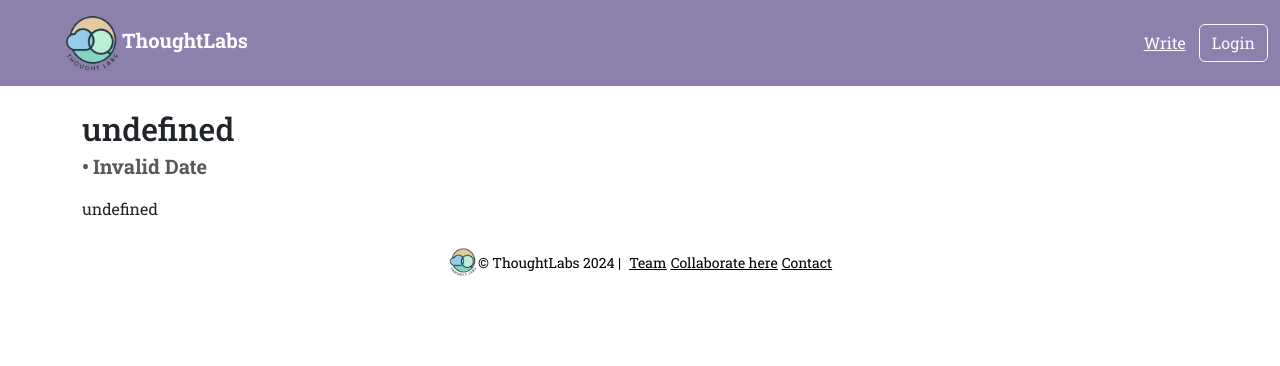
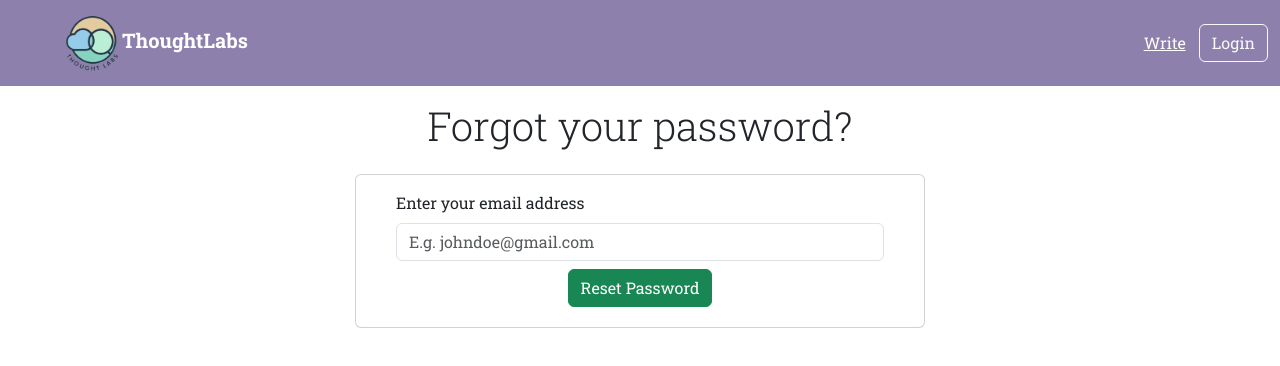
Before and after one commit to Rajkarnikar-unish/blog-frontend, a React (Vite) app: page /forgot-password in a window 1280 px wide. Shown: the top 366 px of the page. Built offline with nearby package versions, Linux system fonts and the light colour scheme; no server answers.

Commit message:
feat: implemented forgot password flow w/ form page

```diff
--- a/src/App.jsx
+++ b/src/App.jsx
@@ -8,6 +8,8 @@ import Signup from "./components/auth/Signup";
 import { ToastContainer } from "react-toastify";
 import Blog from "./components/blog/Blog";
 import Write from "./components/blog/Write";
+import EmailVerification from "./components/auth/EmailVerification";
+import ForgotPassword from "./components/auth/ForgotPassword";
 
 function App() {
   return (
@@ -26,6 +28,10 @@ function App() {
 
           <Route path="/profile" element={<Profile />}></Route>
 
+          <Route path="/forgot-password" element={<ForgotPassword/>}></Route>
+
+          <Route path="/verify-email" element={<EmailVerification/>}></Route>
+
           <Route path="/:title" element={<Blog />}></Route>
         </Routes>
         {/* <Footer /> */}
--- a/src/AuthProvider.jsx
+++ b/src/AuthProvider.jsx
@@ -24,11 +24,11 @@ export const AuthProvider = ({ children }) => {
         refreshToken,
       });
     } else {
-      checkOAuth2Session();
+      // checkOAuth2Session();
     }
   }, []);
 
-  const checkOAuth2Session = () => {
+  const checkOAuth2Session = async () => {
     try {
       getOAuthUser()
         .then((response) => {
@@ -39,7 +39,10 @@ export const AuthProvider = ({ children }) => {
           }
         })
         .then((data) => {
-          setUser(data);
+          // console.log(data);
+          if(data.isEmailVerified) {
+            setUser(data);
+          }
         });
     } catch (error) {
       console.error("Failed to retrieve OAuth2 session:", error);
--- a/src/components/auth/Auth.css
+++ b/src/components/auth/Auth.css
@@ -0,0 +1,4 @@
+.verificationMessage {
+    font-size: 12;
+
+}
--- /dev/null
+++ b/src/components/auth/EmailVerification.jsx
@@ -0,0 +1,43 @@
+import React, { useEffect, useState } from "react";
+import { useNavigate, useSearchParams } from "react-router-dom";
+import { verifyUserEmail } from "../../services/UserService";
+
+const EmailVerification = () => {
+    const [searchParams] = useSearchParams();
+    const navigate = useNavigate();
+
+    const [loading, setLoading] = useState(true);
+    const [message, setMessage] = useState("");
+
+    useEffect(()=> {
+        const token = searchParams.get("token");
+
+        if(!token) {
+            setMessage("Invalid verification link.");
+            setLoading(false);
+            return;
+        }
+        try{
+            verifyUserEmail(token)
+            .then((response) => {
+                if(response.status === 200) {
+                    navigate("/login", {state: {message : response.data.message}});
+                }
+
+            })
+        } catch(error) {
+            setMessage("Invalid or expired token.");
+            setLoading(false);
+        }
+    }, [searchParams, navigate]);
+
+    return (
+        <div  style={{ textAlign: "center", marginTop: "50px" }}>
+            {loading ? <p> Verifying your email address...</p> :
+            <p>{message}</p>}
+        </div>
+    )
+
+};
+
+export default EmailVerification;
--- /dev/null
+++ b/src/components/auth/ForgotPassword.jsx
@@ -0,0 +1,86 @@
+import { useFormik } from 'formik';
+import React, { useEffect, useState } from 'react';
+import * as Yup from "yup";
+import { forgotPassword } from '../../services/UserService';
+import { useSearchParams } from 'react-router-dom';
+
+const ForgotPassword = () => {
+    const [searchParams] = useSearchParams();
+    const [email, setEmail] = useState("");
+    const [submitted, setSubmitted] = useState(false);
+    const [message, setMessage] = useState("");
+
+    useEffect(() => {
+        const emailParam = searchParams.get("email");
+        if(emailParam) {
+            setEmail(emailParam);
+            formik.setFieldValue("email", emailParam);
+        }
+    }, [searchParams]);
+
+    const validationSchema = Yup.object().shape({
+        email: Yup.string()
+        .email("Invalid email address")
+        .required("Required")
+        .max(50)
+    });
+
+    const formik = useFormik({
+        initialValues: {
+            email: email || "",
+        },
+        validationSchema: validationSchema,
+        onSubmit: (values) => {
+            console.log(values.email);
+            forgotPassword(values.email)
+                .then((response) => {
+                    const {status, message} = response.data;
+
+                    if(status === 200) {
+                        console.log(email);
+                        setMessage(message);
+                        setSubmitted(true);
+                    }
+                });
+        }
+    });
+
+  return (
+    <div className="container">
+        <div className="row">
+            <h1 className="display-6 mt-3 mb-4 text-center">Forgot your password?</h1>
+            <div className="card col-md-6 offset-md-3">
+                <div className="card-body">
+                    {!submitted ? (
+                        <form onSubmit={formik.handleSubmit} className="container">
+                        <div className="form-group mb-2">
+                            <label className="form-label">Enter your email address</label>
+                            <input
+                                id='email'
+                                type='email'
+                                placeholder='E.g. johndoe@gmail.com'
+                                className='form-control'
+                                onChange={(e) => formik.handleChange(e)}
+                                onBlur={formik.handleBlur}
+                                value={formik.values.email}
+                                name="email"
+                            />
+                            {formik.touched.email && formik.errors.email ? (
+                                <div>{formik.errors.email}</div>
+                            ) : null}
+                        </div>
+                        <button
+                         className='btn btn-success d-grid mb-1 mx-auto'
+                         type='submit'
+                        >Reset Password</button>
+                    </form>
+                    ) : (<div className="text-success">{message} We've sent you instructions to reset your password.</div>)}
+
+                </div>
+            </div>
+        </div>
+    </div>
+  )
+};
+
+export default ForgotPassword;
--- a/src/components/auth/Login.jsx
+++ b/src/components/auth/Login.jsx
@@ -1,6 +1,6 @@
 import React, { useEffect, useState } from "react";
 import { loginUserAPI } from "../../services/UserService.js";
-import { useNavigate } from "react-router-dom";
+import { useLocation, useNavigate } from "react-router-dom";
 import { useAuth } from "../../AuthProvider.jsx";
 import User from "../../model/User.js";
 import { ToastContainer, toast } from "react-toastify";
@@ -105,6 +105,15 @@ const Login = () => {
     return valid;
   }
 
+  const location = useLocation();
+  const [emailVerifiedMessage, setEmailVerifiedMessage] = useState("");
+
+  useEffect(() => {
+    if(location.state?.message) {
+      setEmailVerifiedMessage(location.state?.message);
+    }
+  }, [location]);
+
   return (
     <div className="container">
       <div className="row">
@@ -112,6 +121,7 @@ const Login = () => {
         <div className="card col-md-6 offset-md-3">
           <div className="card-body">
             <form className="container">
+              {emailVerifiedMessage && <p className="text-success">{emailVerifiedMessage}</p>}
               <div className="form-group mb-2">
                 <label className="form-label">Username</label>
                 <input
@@ -149,13 +159,17 @@ const Login = () => {
                   <div className="col-8 d-flex">
                     <input
                       type="checkbox"
-                      className="mb-3"
+                      className="form-check-input"
                       onChange={handlePasswordVisibility}
                     />
                     <p className="px-2 pb-1">Show password</p>
                   </div>
                   <div className="col text-end">
-                    <a href="#">Forgot password?</a>
+                    <a href={`/forgot-password`}
+                    onClick={(e) => {
+                      e.preventDefault();
+                      navigator("/forgot-password");
+                    }}>Forgot password?</a>
                   </div>
                 </div>
               </div>
--- a/src/components/auth/Signup.jsx
+++ b/src/components/auth/Signup.jsx
@@ -202,7 +202,7 @@ const Signup = () => {
               <div className="col-9 d-flex">
                 <input
                   type="checkbox"
-                  className="mb-3"
+                  className="form-check-input"
                   onChange={handlePasswordVisibility}
                 />
                 <p className="px-2 pb-1">Show password</p>
--- a/src/components/header/Header.jsx
+++ b/src/components/header/Header.jsx
@@ -1,4 +1,4 @@
-import React, { useState } from "react";
+import React, { useEffect, useState } from "react";
 import { useNavigate } from "react-router-dom";
 import { useAuth } from "../../AuthProvider";
 import { FontAwesomeIcon } from "@fortawesome/react-fontawesome";
@@ -62,7 +62,8 @@ const Header = () => {
                 {user ? (
                   <div className="profile">
                     <div className="avatar">
-                      <FontAwesomeIcon icon={faUser} size="lg" />
+                    <FontAwesomeIcon icon={faUser} size="lg" />
+                      {/* {profileImageUrl ? <img src={profileImageUrl} /> : <FontAwesomeIcon icon={faUser} size="lg" />} */}
                     </div>
                     <div className="profile-content">
                       <button
--- a/src/model/user.js
+++ b/src/model/user.js
@@ -1,11 +1,12 @@
 class User {
-    constructor(username, firstName, lastName, email, accessToken, refreshToken) {
+    constructor(username, firstName, lastName, email, accessToken, refreshToken, emailVerified) {
         this.username = username;
         this.firstName = firstName;
         this.lastName = lastName;
         this.email = email;
         this.accessToken = accessToken;
         this.refreshToken = refreshToken;
+        this.emailVerified = emailVerified;
     }
 
     isAuthenticated() {
--- a/src/services/UserService.js
+++ b/src/services/UserService.js
@@ -11,6 +11,23 @@ export const getUserDetailsAPI = (token) => apiClient({
         "Authorization": `Bearer ${token}`,
         "Content-type": "application/json",
     },
+});
+
+/**
+ * User Verify Email API function
+ * token is a request param
+ */
+export const verifyUserEmail = (token) => apiClient({
+    method: 'post',
+    url: `/auth/verify?token=${token}`
+});
+
+/**
+ * User Forgot Password API function
+ */
+export const forgotPassword = (email) => apiClient({
+    method: 'post',
+    url: `/auth/forgot-password?email=${email}`
 });
 
 /**
```
